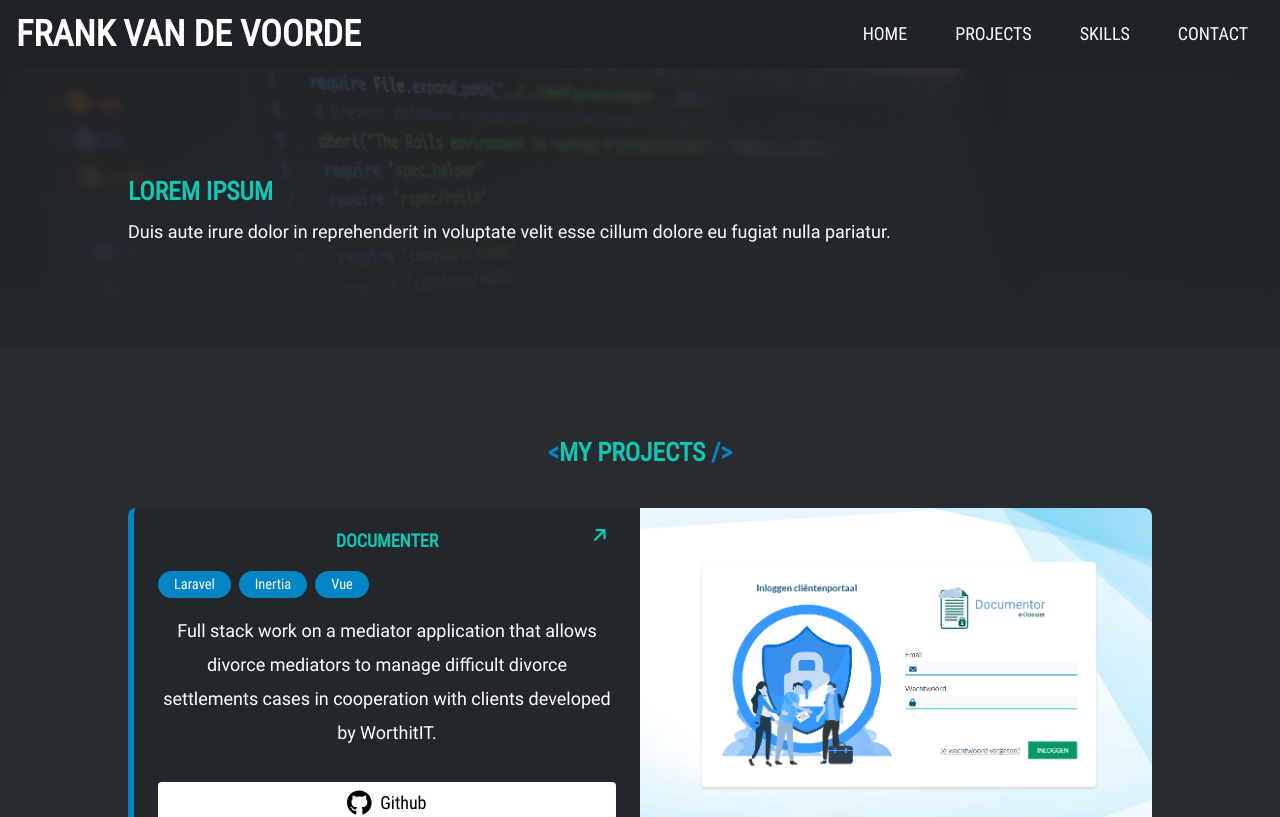
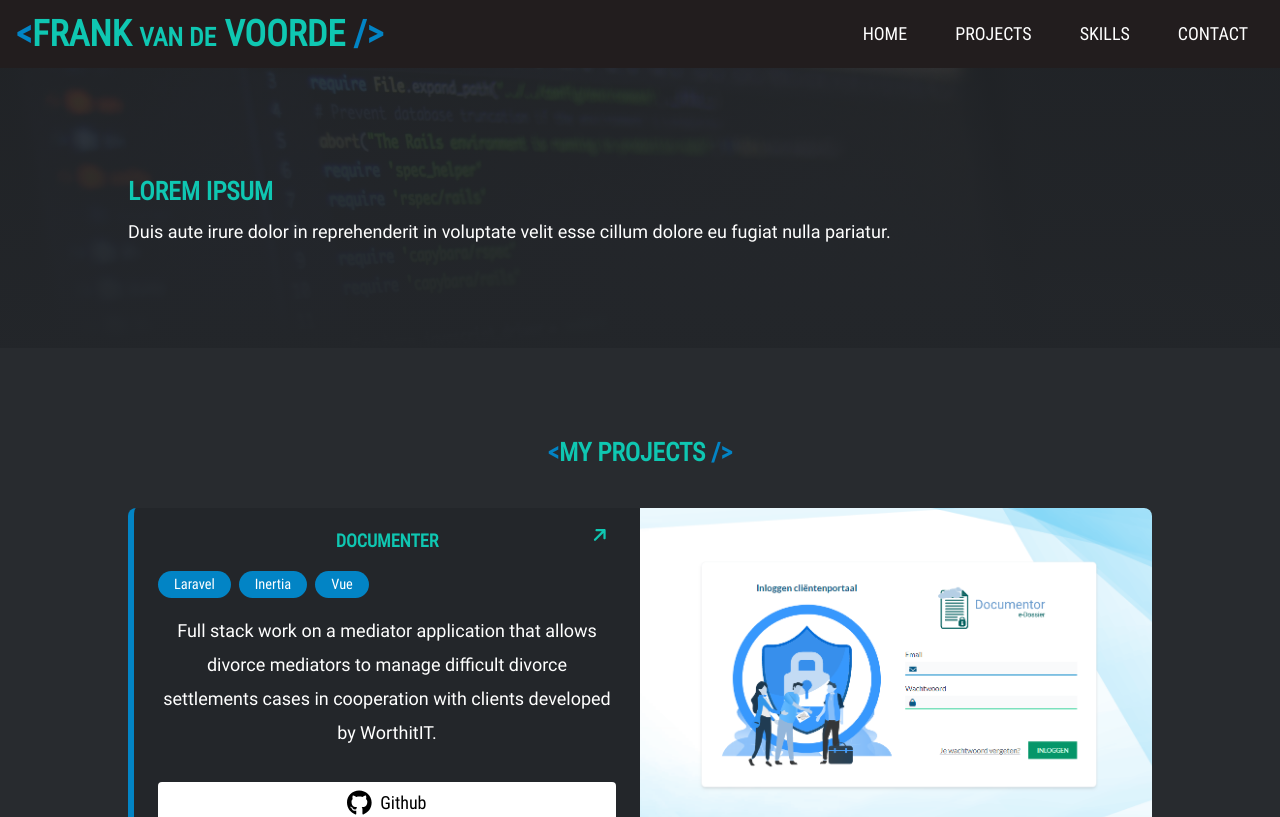
Before and after one commit to Cairhiin/portfolio-new, a React (Vite) app: page / in a window 1280 px wide. Shown: the top 817 px of the page. Built offline with nearby package versions, Linux system fonts and the light colour scheme.

Commit message:
Add styling to nav bar

```diff
--- a/src/Components/Header/index.css
+++ b/src/Components/Header/index.css
@@ -1,14 +1,23 @@
 #header {
+  position: sticky;
+  top: 0;
+  z-index: 5;
   font-family: "RobotoCondensed";
-  background-color: hsl(0 0 0 / 0.1);
+  background-color: hsla(0, 13%, 12%, 0.7);
   text-transform: uppercase;
   display: flex;
   justify-content: space-between;
   align-items: stretch;
   gap: 1rem;
   padding-inline: 1rem;
+  backdrop-filter: blur(5px);
 
   h1 {
     padding-block: 1rem;
+    color: hsl(var(--font-color-light-variant));
+
+    .lower-text {
+      font-size: var(--step-1);
+    }
   }
 }
--- a/src/Components/Header/index.tsx
+++ b/src/Components/Header/index.tsx
@@ -5,7 +5,9 @@ const Header = () => {
   return (
     <header id="header">
       <h1>
-        <a href="#hero">Frank van de Voorde</a>
+        <span className="code-block">{"<"}</span>Frank{" "}
+        <span className="lower-text">van de</span> Voorde
+        <span className="code-block">{" />"}</span>
       </h1>
       <Nav />
     </header>
--- a/src/Components/Nav/index.css
+++ b/src/Components/Nav/index.css
@@ -5,16 +5,31 @@ nav {
     gap: 1rem;
 
     li {
+      position: relative;
       height: 100%;
       display: flex;
+      justify-content: center;
       align-items: center;
       padding-inline: 1rem;
-    }
 
-    li.active {
-      transition: background-color 0.5s ease-in-out;
-      border-bottom: 3px solid hsl(var(--color-highlight));
-      background-color: hsl(var(--color-highlight-variant), 0.1);
+      &::after {
+        content: "";
+        position: absolute;
+        bottom: 0;
+        width: 0%;
+        height: 3px;
+        background-color: hsl(var(--color-highlight));
+      }
+
+      &.active::after {
+        transition: width 0.5s ease-in;
+        width: 100%;
+      }
+
+      &.active {
+        background-color: hsl(var(--bg-color-dark-variant));
+        transition: background-color 0.5s ease-in;
+      }
     }
   }
 }
```
